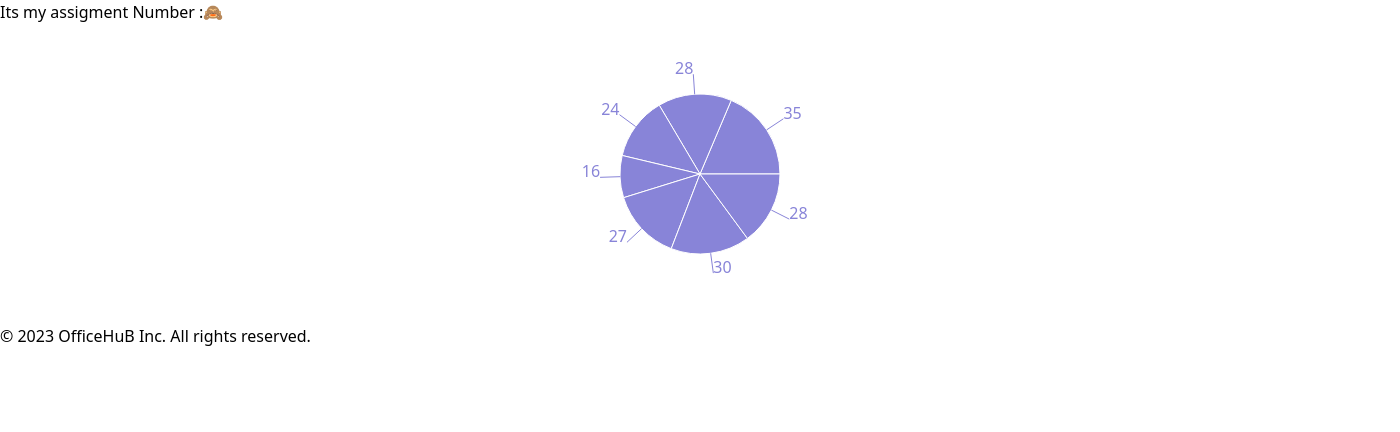
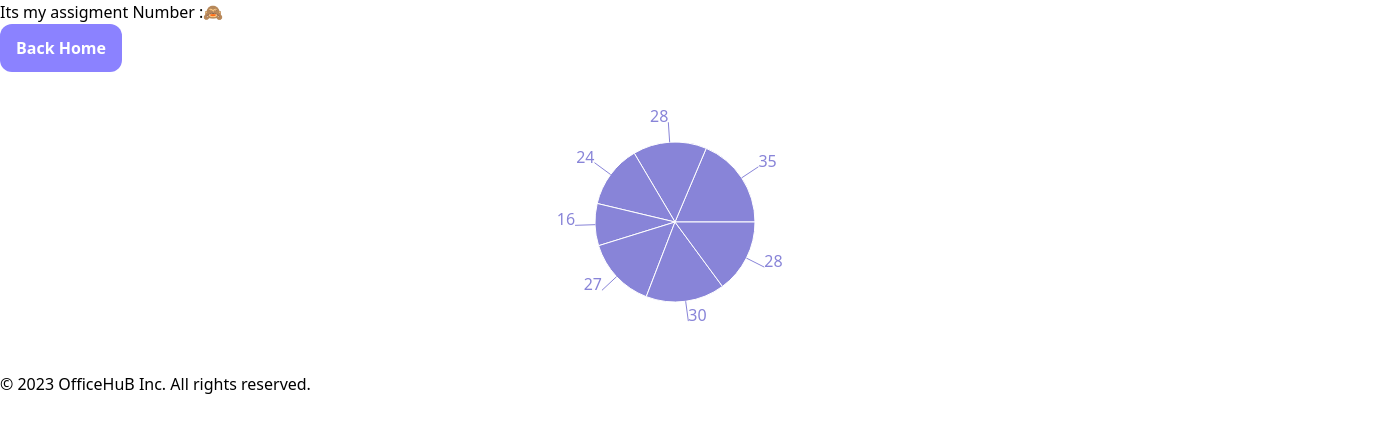
Before and after one commit to mitul200/assigment-9, a React (Vite) app: page /statictics in a window 1280 px wide. Shown: the top 432 px of the page, 1400 px wide, since content can reach past the window. Built offline with nearby package versions, Linux system fonts and the light colour scheme.

Commit message:
added a back btn inside folder

```diff
--- a/src/Blog.jsx
+++ b/src/Blog.jsx
@@ -1,7 +1,16 @@
+import { Link } from "react-router-dom";
+
 const Blog = () => {
   return (
     <div>
-        <h1 className="mt-10 font-semibold text-center text-4xl">Ans to Qustion 📜 </h1>
+      <h1 className="mt-10 font-semibold text-center text-4xl">
+        Ans to Qustion 📜{" "}
+      </h1>
+      <div className="flex justify-center mx-auto mt-5">
+        <Link to="/" className="">
+          <button className="my-btn">Back Home</button>
+        </Link>
+      </div>
       <div className=" min-h-screen  mx-40  mt-20 space-y-20">
         <div>
           <p className="text-xl font-semibold"> 1/what is contaxt api?</p>
--- a/src/StatisticsChart.jsx
+++ b/src/StatisticsChart.jsx
@@ -1,19 +1,26 @@
-import { PieChart, Pie, Tooltip} from 'recharts';
+import { Link } from "react-router-dom";
+import { PieChart, Pie, Tooltip } from "recharts";
 const StatisticsChart = () => {
-
   const data01 = [
-    { name: 'assigment 1', value: 35 },
-    { name: 'assigment 2', value: 28 },
-    { name: 'assigment 3', value: 24 },
-    { name: 'assigment 4', value: 16 },
-    { name: 'assigment 5', value: 27 },
-    { name: 'assigment 6', value: 30 },
-    { name: 'assigment 7', value: 28 },
+    { name: "assigment 1", value: 35 },
+    { name: "assigment 2", value: 28 },
+    { name: "assigment 3", value: 24 },
+    { name: "assigment 4", value: 16 },
+    { name: "assigment 5", value: 27 },
+    { name: "assigment 6", value: 30 },
+    { name: "assigment 7", value: 28 },
   ];
   return (
     <div className=" min-h-screen">
-            <h2 className=' py-20 text-center text-3xl font-semibold'>Its my assigment Number :🙈</h2>
-            <PieChart width={1400} height={300}>
+      <h2 className=" py-20 text-center text-3xl font-semibold">
+        Its my assigment Number :🙈
+      </h2>
+     <div className="flex justify-center mx-auto">
+     <Link to='/' className="">
+        <button className="my-btn">Back Home</button>
+      </Link>
+     </div>
+      <PieChart width={1350} height={300}>
         <Pie
           dataKey="value"
           isAnimationActive={false}
```
Lines whose indentation alone changed are shown as unchanged.
